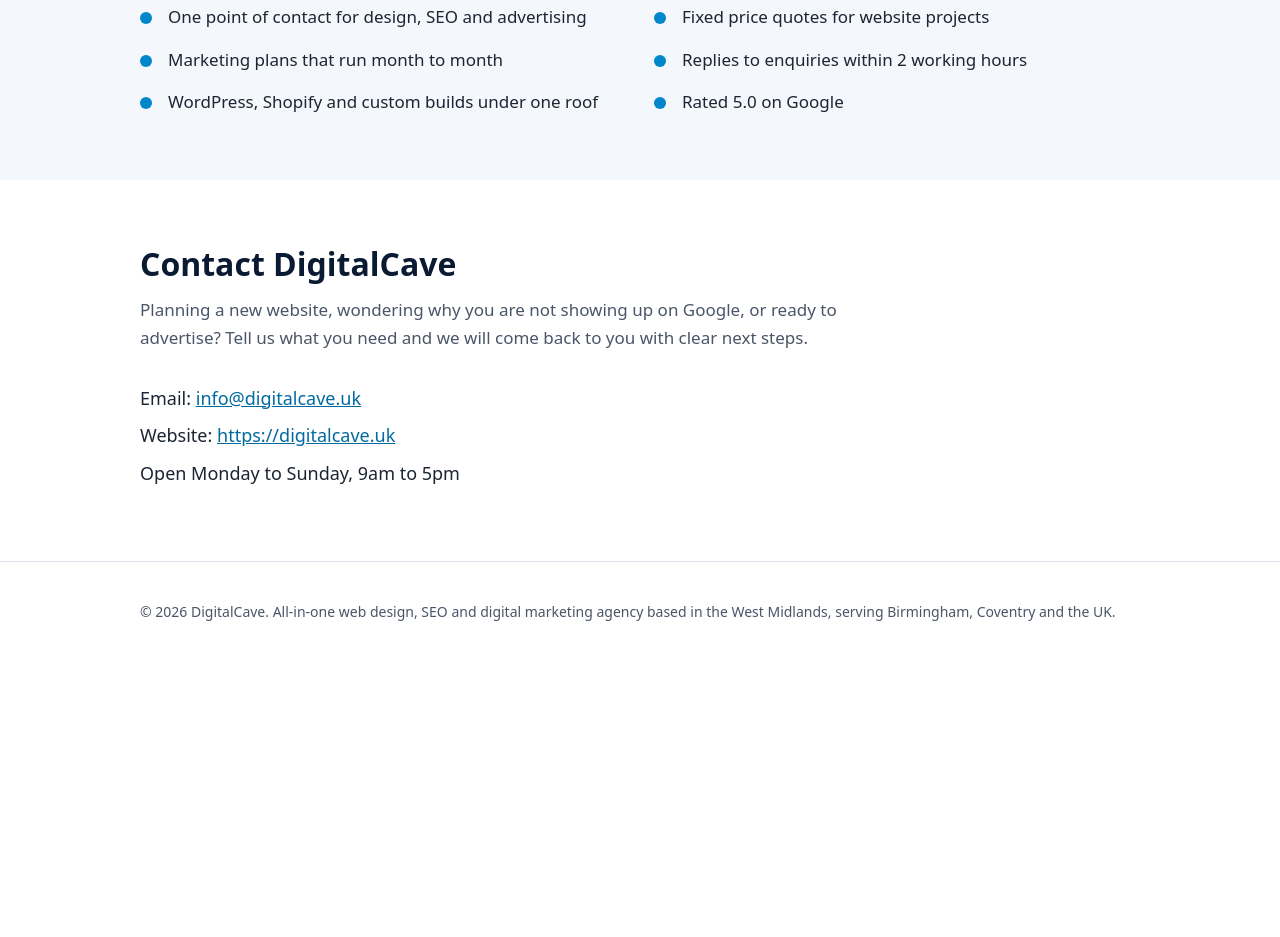
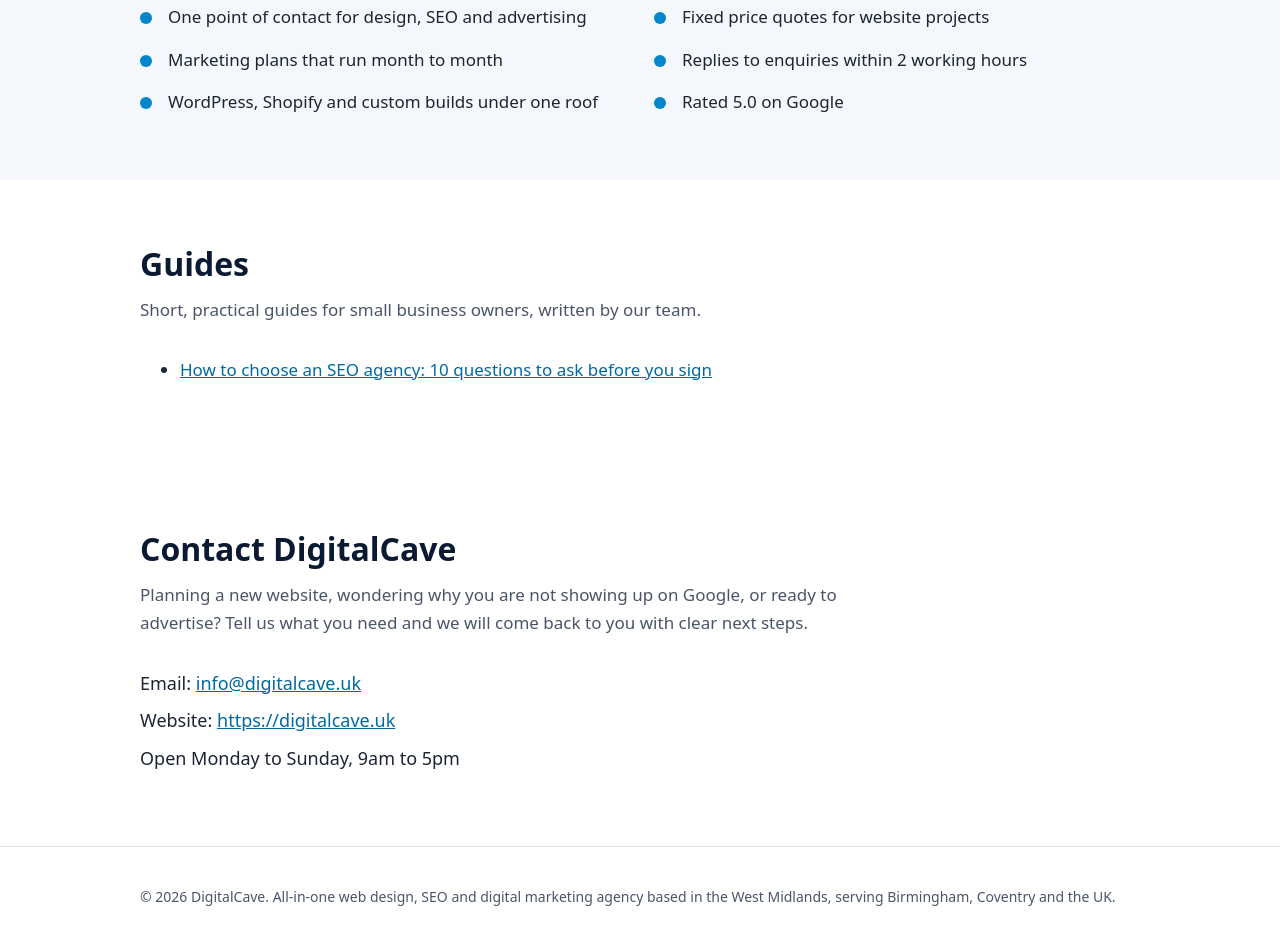
Before and after one commit to digitalcaveuk/digitalcaveuk.github.io, a plain HTML site: page index.html in a window 1280 px wide. Shown: the part 1398-2335 px from the top of the page. Before the commit the page ends 2059 px from the top, so only its background shows below. Drawn offline with Linux system fonts and the light colour scheme.

Commit message:
Home: add Guides section

```diff
--- a/index.html
+++ b/index.html
@@ -105,6 +105,7 @@
     <nav aria-label="Page sections">
       <a href="#services">Services</a>
       <a href="#why">Why DigitalCave</a>
+      <a href="#guides">Guides</a>
       <a href="#contact">Contact</a>
     </nav>
   </div>
@@ -158,6 +159,16 @@
     </div>
   </section>
 
+  <section id="guides" aria-labelledby="guides-title">
+    <div class="wrap">
+      <h2 id="guides-title">Guides</h2>
+      <p class="lead">Short, practical guides for small business owners, written by our team.</p>
+      <ul>
+        <li><a href="choose-an-seo-agency/">How to choose an SEO agency: 10 questions to ask before you sign</a></li>
+      </ul>
+    </div>
+  </section>
+
   <section id="contact" class="contact" aria-labelledby="contact-title">
     <div class="wrap">
       <h2 id="contact-title">Contact DigitalCave</h2>
```
